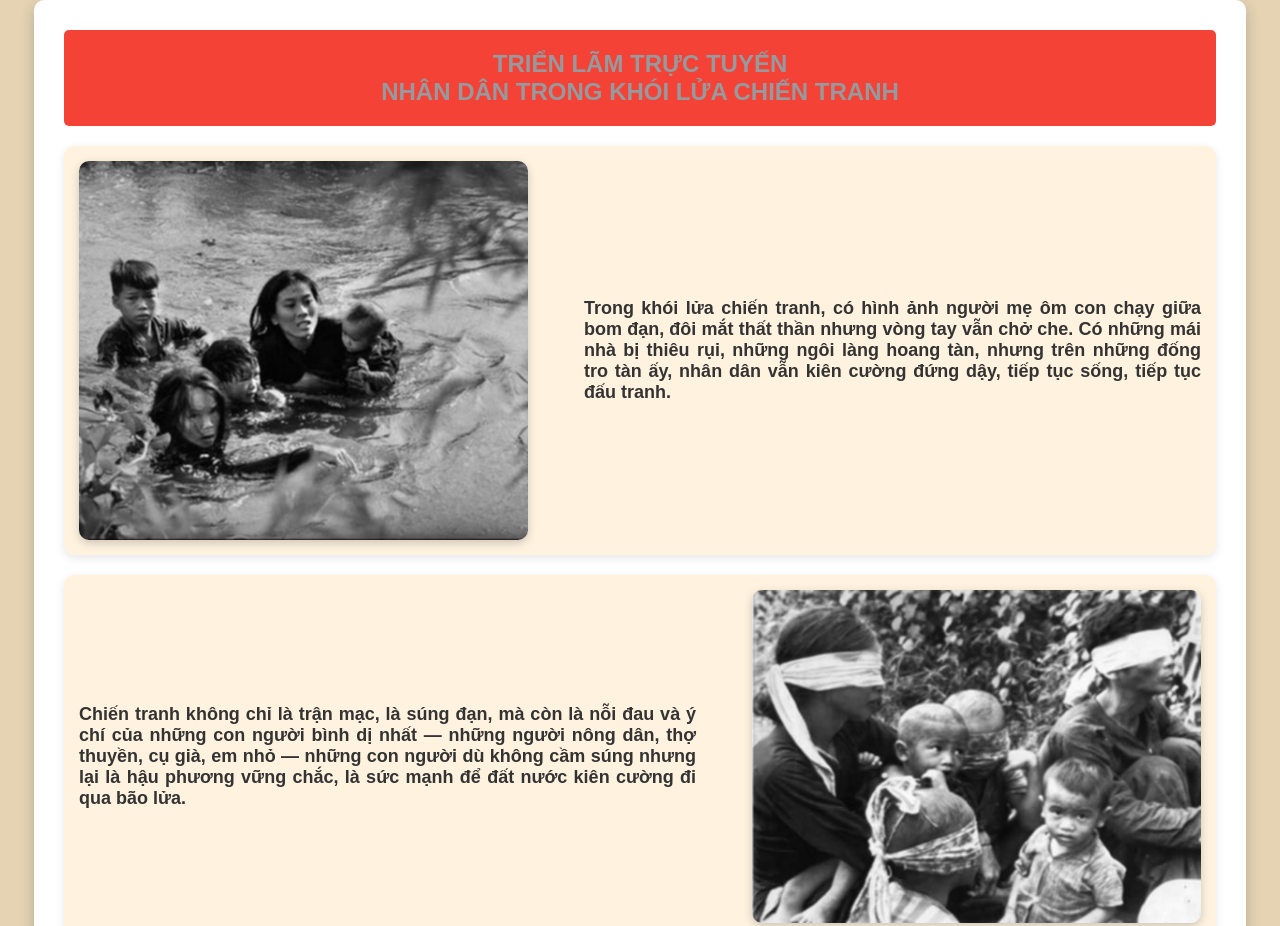
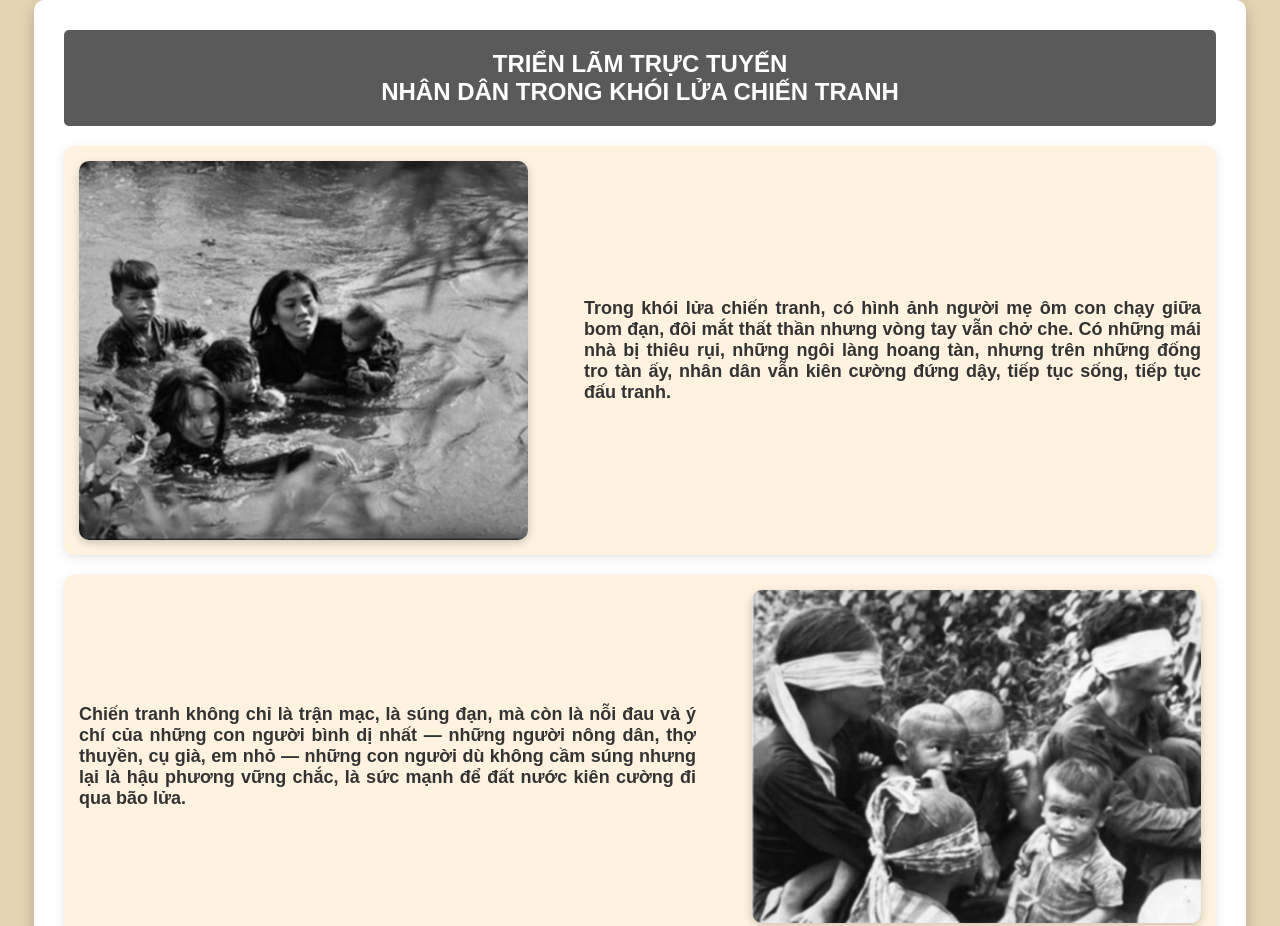
Before and after one commit to AnT2003/introweb.github.io, a plain HTML site: page index.html in a window 1280 px wide. Shown: the top 926 px of the page. Drawn offline with nearby package versions, Linux system fonts and the light colour scheme.

Commit message:
Update index.html

```diff
--- a/index.html
+++ b/index.html
@@ -25,8 +25,8 @@
         .header {
             text-align: center;
             padding: 20px;
-            background: #f44336;
-            color: #96999D;
+            background: #5b5a5a;
+            color: white;
             font-size: 24px;
             font-weight: bold;
             border-radius: 5px;
```
